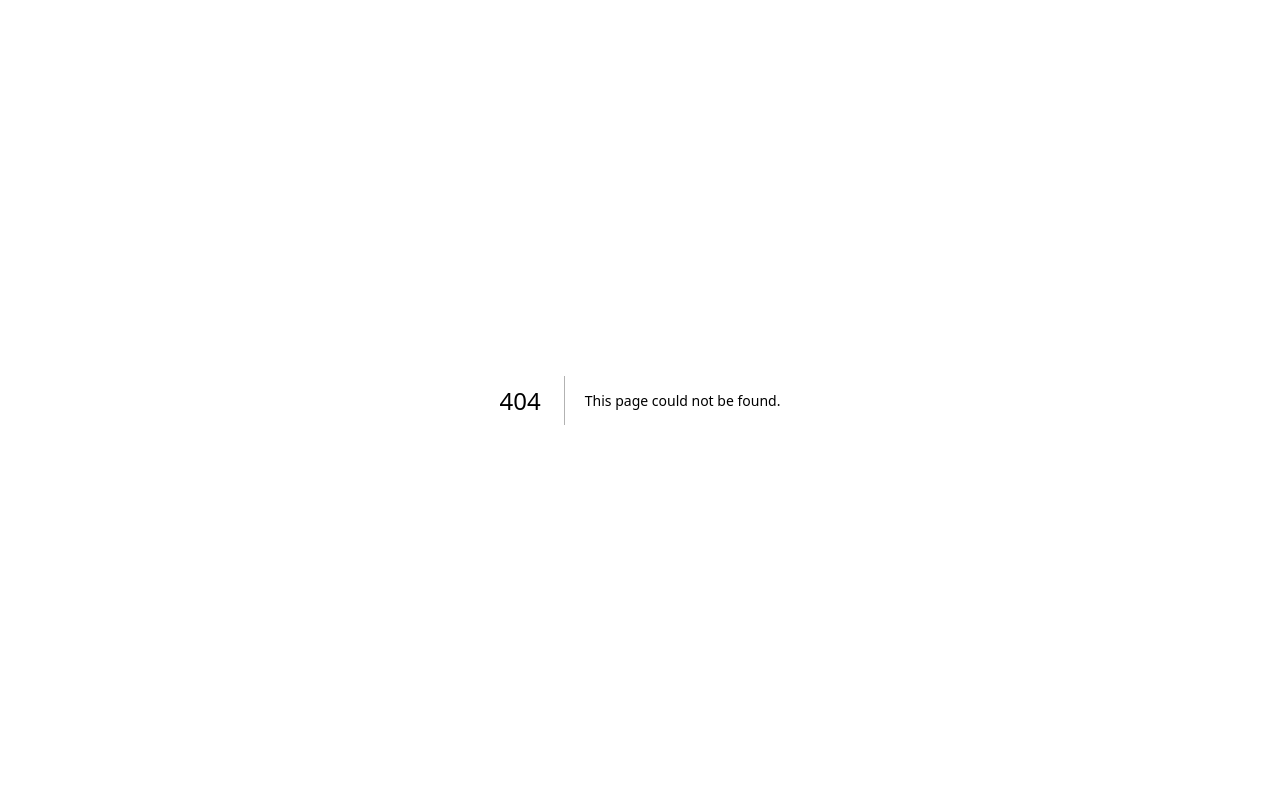
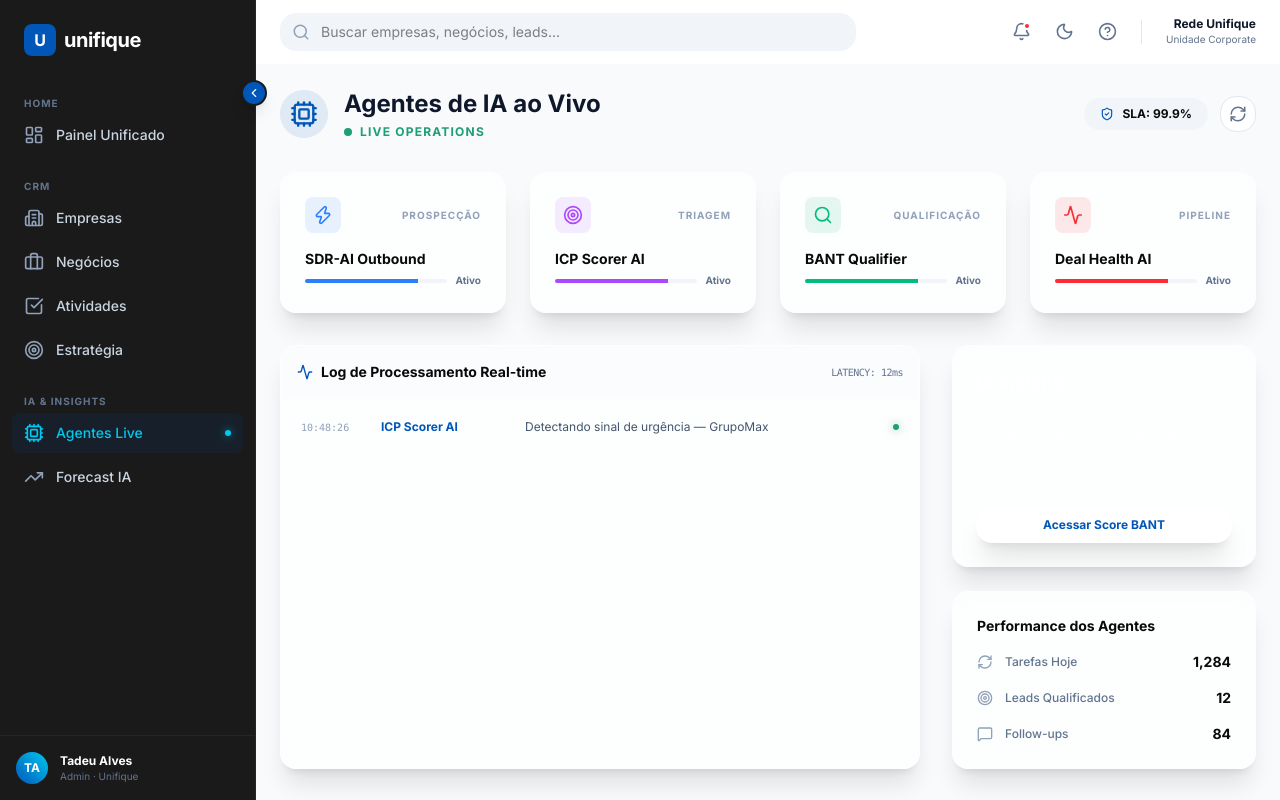
Before and after one commit to TCAdigital/unifique, a Next.js app: page /agentes in a window 1280 px wide. Before the commit this address had no page. Built offline with nearby package versions, Linux system fonts and the light colour scheme.

Commit message:
feat: add Live AI Agents dashboard

```diff
--- /dev/null
+++ b/src/app/agentes/page.tsx
@@ -0,0 +1,182 @@
+"use client";
+
+import React, { useEffect, useState } from 'react';
+import { Shell } from '@/components/layout/Shell';
+import {
+  Cpu,
+  Search,
+  Activity,
+  Zap,
+  ShieldCheck,
+  MessageSquare,
+  TrendingUp,
+  Target,
+  ChevronRight,
+  RefreshCw
+} from 'lucide-react';
+import { cn } from '@/lib/utils';
+import { motion, AnimatePresence } from 'framer-motion';
+
+const AGENTES = [
+  { id: "sdr", nome: "SDR-AI Outbound", icon: Zap, cor: "text-blue-500", bg: "bg-blue-500/10", border: "border-blue-500/20", grupo: "Prospecção" },
+  { id: "icp", nome: "ICP Scorer AI", icon: Target, cor: "text-purple-500", bg: "bg-purple-500/10", border: "border-purple-500/20", grupo: "Triagem" },
+  { id: "bant", nome: "BANT Qualifier", icon: Search, cor: "text-emerald-500", bg: "bg-emerald-500/10", border: "border-emerald-500/20", grupo: "Qualificação" },
+  { id: "health", nome: "Deal Health AI", icon: Activity, cor: "text-red-500", bg: "bg-red-500/10", border: "border-red-500/20", grupo: "Pipeline" },
+];
+
+const TAREFAS_MOCK = [
+  "Monitorando estagnação — TechSolutions (12d)",
+  "Calculando score ICP — Renner: 78/100",
+  "Qualificando via WhatsApp — Grupo Pão",
+  "Gerando sequência para VP TI / Suzano",
+  "Detectando sinal de urgência — GrupoMax",
+  "Enviando follow-up — Retail Group"
+];
+
+export default function AgentesPage() {
+  const [logs, setLogs] = useState<{id: number, ts: string, ag: string, msg: string}[]>([]);
+  const [pulso, setPulso] = useState(false);
+
+  useEffect(() => {
+    const iv = setInterval(() => {
+      const ag = AGENTES[Math.floor(Math.random() * AGENTES.length)];
+      const msg = TAREFAS_MOCK[Math.floor(Math.random() * TAREFAS_MOCK.length)];
+      const newLog = {
+        id: Date.now(),
+        ts: new Date().toLocaleTimeString('pt-BR', { hour: '2-digit', minute: '2-digit', second: '2-digit' }),
+        ag: ag.nome,
+        msg: msg
+      };
+      setLogs(l => [newLog, ...l].slice(0, 8));
+      setPulso(true);
+      setTimeout(() => setPulso(false), 1000);
+    }, 3000);
+    return () => clearInterval(iv);
+  }, []);
+
+  return (
+    <Shell>
+      <div className="space-y-8">
+        {/* Header */}
+        <div className="flex flex-col md:flex-row md:items-center justify-between gap-4">
+          <div className="flex items-center gap-4">
+            <div className="w-12 h-12 rounded-2xl bg-unifique-primary/10 flex items-center justify-center text-unifique-primary">
+              <Cpu size={28} />
+            </div>
+            <div>
+              <h1 className="text-2xl font-bold font-outfit text-slate-900 dark:text-white">Agentes de IA ao Vivo</h1>
+              <div className="flex items-center gap-2 mt-1">
+                <span className={cn("w-2 h-2 rounded-full bg-unifique-success", pulso && "animate-ping")} />
+                <p className="text-xs font-bold text-unifique-success uppercase tracking-widest">Live Operations</p>
+              </div>
+            </div>
+          </div>
+          <div className="flex items-center gap-3">
+            <div className="px-4 py-2 bg-slate-100 dark:bg-white/5 rounded-xl text-xs font-bold flex items-center gap-2">
+              <ShieldCheck size={14} className="text-unifique-primary" />
+              SLA: 99.9%
+            </div>
+            <button className="p-2 bg-white dark:bg-white/5 border border-slate-200 dark:border-white/10 rounded-xl text-slate-500 hover:text-unifique-primary transition-all">
+              <RefreshCw size={18} />
+            </button>
+          </div>
+        </div>
+
+        {/* Agents Grid */}
+        <div className="grid grid-cols-1 md:grid-cols-2 lg:grid-cols-4 gap-6">
+          {AGENTES.map((ag) => (
+            <motion.div
+              key={ag.id}
+              whileHover={{ y: -5 }}
+              className={cn("glass-card p-6 border-l-4", ag.id === 'health' ? 'border-l-red-500' : ag.id === 'sdr' ? 'border-l-blue-500' : ag.id === 'bant' ? 'border-l-emerald-500' : 'border-l-purple-500')}
+            >
+              <div className="flex items-center justify-between mb-4">
+                <div className={cn("p-2 rounded-lg", ag.bg, ag.cor)}>
+                  <ag.icon size={20} />
+                </div>
+                <span className="text-[10px] font-bold text-slate-400 uppercase tracking-widest">{ag.grupo}</span>
+              </div>
+              <h3 className="font-bold text-sm mb-1">{ag.nome}</h3>
+              <div className="flex items-center gap-2">
+                <div className="flex-1 h-1 bg-slate-100 dark:bg-white/5 rounded-full overflow-hidden">
+                  <motion.div
+                    className={cn("h-full", ag.id === 'health' ? 'bg-red-500' : ag.id === 'sdr' ? 'bg-blue-500' : ag.id === 'bant' ? 'bg-emerald-500' : 'bg-purple-500')}
+                    initial={{ width: "30%" }}
+                    animate={{ width: "85%" }}
+                    transition={{ duration: 2, repeat: Infinity, repeatType: "reverse" }}
+                  />
+                </div>
+                <span className="text-[10px] font-bold text-slate-500">Ativo</span>
+              </div>
+            </motion.div>
+          ))}
+        </div>
+
+        {/* Live Logs */}
+        <div className="grid grid-cols-1 lg:grid-cols-3 gap-8">
+          <div className="lg:col-span-2 glass-card overflow-hidden">
+            <div className="p-4 border-b border-white/5 bg-slate-50/50 dark:bg-white/5 flex items-center justify-between">
+              <h2 className="text-sm font-bold flex items-center gap-2">
+                <Activity size={16} className="text-unifique-primary" />
+                Log de Processamento Real-time
+              </h2>
+              <span className="text-[10px] text-slate-500 font-mono tracking-tighter">LATENCY: 12ms</span>
+            </div>
+            <div className="p-2 min-h-[320px]">
+              <AnimatePresence mode="popLayout">
+                {logs.map((log) => (
+                  <motion.div
+                    key={log.id}
+                    initial={{ opacity: 0, x: -20 }}
+                    animate={{ opacity: 1, x: 0 }}
+                    exit={{ opacity: 0, x: 20 }}
+                    className="flex items-center gap-4 p-3 rounded-lg hover:bg-slate-50 dark:hover:bg-white/5 transition-all border-b border-slate-100 dark:border-white/5 last:border-none"
+                  >
+                    <span className="text-[10px] font-mono text-slate-400 w-16">{log.ts}</span>
+                    <span className="text-xs font-bold text-unifique-primary w-32 truncate">{log.ag}</span>
+                    <p className="text-xs text-slate-600 dark:text-slate-300 flex-1">{log.msg}</p>
+                    <div className="w-1.5 h-1.5 rounded-full bg-unifique-success shadow-[0_0_8px_rgba(29,158,117,0.6)]" />
+                  </motion.div>
+                ))}
+              </AnimatePresence>
+            </div>
+          </div>
+
+          <div className="space-y-6">
+            <div className="glass-card p-6 bg-unifique-primary text-white border-none relative overflow-hidden group">
+              <div className="absolute top-0 right-0 p-4 opacity-10 group-hover:scale-110 transition-transform">
+                <Zap size={80} />
+              </div>
+              <h3 className="font-bold text-lg mb-2">IA Insights</h3>
+              <p className="text-white/80 text-xs leading-relaxed mb-6">
+                A IA detectou uma anomalia positiva no engajamento da conta **GrupoMax**. Probabilidade de fechamento subiu para 95%.
+              </p>
+              <button className="w-full py-2.5 bg-white text-unifique-primary rounded-xl text-xs font-bold shadow-xl">
+                Acessar Score BANT
+              </button>
+            </div>
+
+            <div className="glass-card p-6">
+              <h3 className="font-bold text-sm mb-4">Performance dos Agentes</h3>
+              <div className="space-y-4">
+                {[
+                  { label: "Tarefas Hoje", value: "1,284", icon: RefreshCw },
+                  { label: "Leads Qualificados", value: "12", icon: Target },
+                  { label: "Follow-ups", value: "84", icon: MessageSquare },
+                ].map((stat, i) => (
+                  <div key={i} className="flex items-center justify-between">
+                    <div className="flex items-center gap-3">
+                      <stat.icon size={16} className="text-slate-400" />
+                      <span className="text-xs text-slate-500 font-medium">{stat.label}</span>
+                    </div>
+                    <span className="text-sm font-bold">{stat.value}</span>
+                  </div>
+                ))}
+              </div>
+            </div>
+          </div>
+        </div>
+      </div>
+    </Shell>
+  );
+}
```
